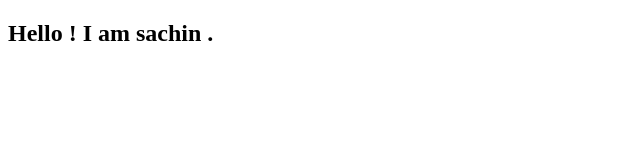
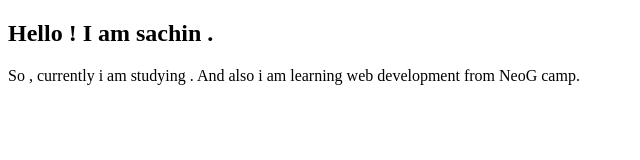
Before and after one commit to iamsacheen/Practice-GitHub, a plain HTML site: page Index.html in a window 1280 px wide. Shown: the whole page, without its empty margins (0-640 px from the left). Drawn offline with Linux system fonts and the light colour scheme.

Commit message:
Update : text

```diff
--- a/Index.html
+++ b/Index.html
@@ -7,5 +7,7 @@
 </head>
 <body>
   <h2>Hello ! I am sachin .</h2>
+  <p>So , currently i am studying . And also i am learning web development from NeoG camp.</p>
+
 </body>
 </html>
```
Also changed, not shown: 1 other file.
